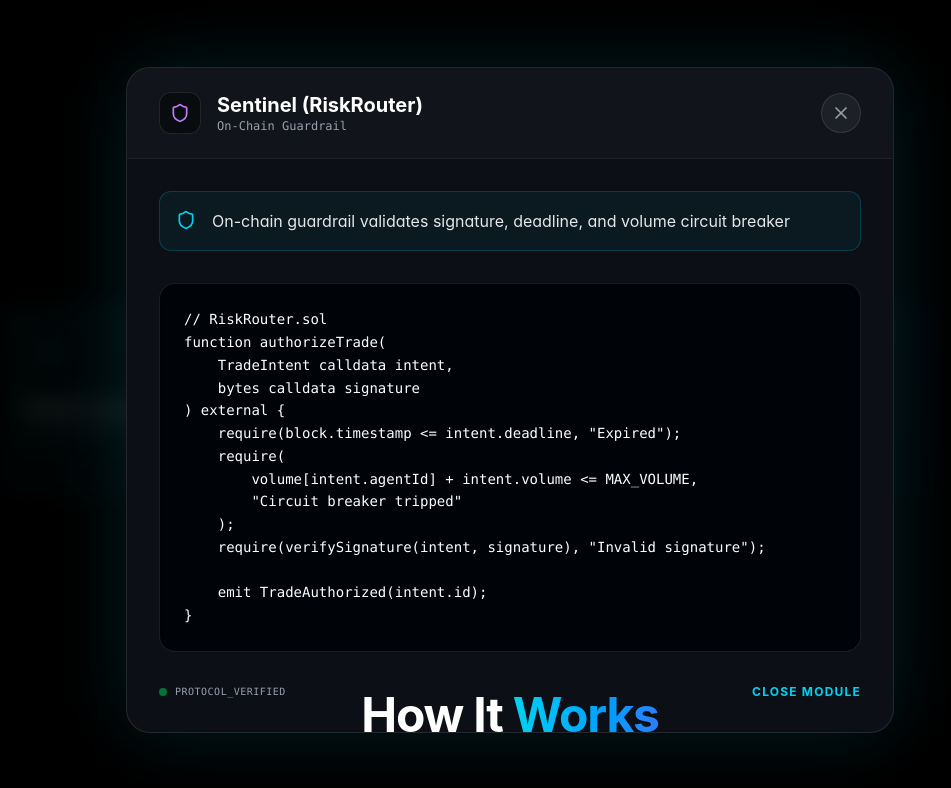
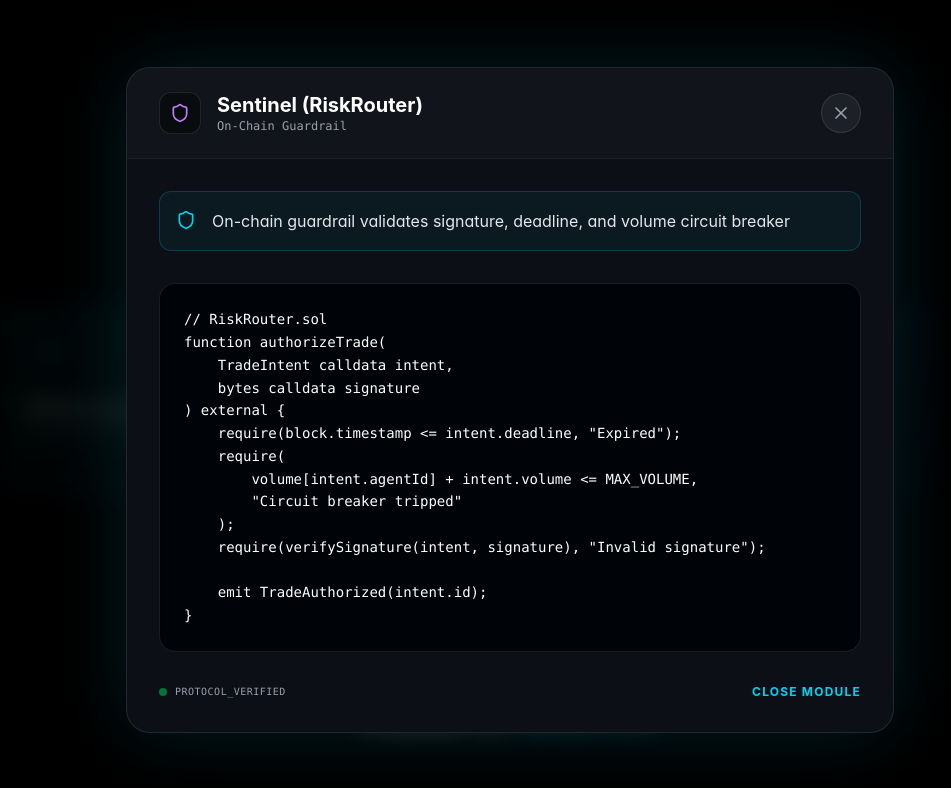
Before and after one commit to Kamranislam0123/vertex_agents_landing_page, a Next.js app: page / in a window 1280 px wide. Both pictures are taken after a click on the element 597 px from the left and 1760 px from the top of the page. Shown: the part 1360-2148 px from the top of the page, without its empty margins (130-1081 px from the left). Built offline with nearby package versions, Linux system fonts and the light colour scheme.

Commit message:
feat: add interactive architecture flow component with code visualization modules

```diff
--- a/app/components/ArchitectureFlow.tsx
+++ b/app/components/ArchitectureFlow.tsx
@@ -23,8 +23,7 @@
     types: INTENT_TYPES,
     primaryType: 'TradeIntent',
     message: intent
-  });
-}`
+  });}`
   },
   {
     id: "sentinel",
@@ -160,15 +159,16 @@
             </div>
           ))}
         </div>
+      </div>
 
-        {/* Improved Code Popup */}
+      {/* Improved Code Popup (moved outside of z-10 container to avoid stacking context issues) */}
       <AnimatePresence>
         {activeNode && activeData && (
           <motion.div
             initial={{ opacity: 0 }}
             animate={{ opacity: 1 }}
             exit={{ opacity: 0 }}
-              className="fixed inset-0 z-50 flex items-center justify-center p-4 bg-black/80 backdrop-blur-md"
+            className="fixed inset-0 z-[99999] flex items-center justify-center p-4 bg-black/80 backdrop-blur-md"
           >
             <motion.div
               ref={popupRef}
@@ -230,7 +230,6 @@
           </motion.div>
         )}
       </AnimatePresence>
-      </div>
     </section>
   );
 }
```
Lines whose indentation alone changed are shown as unchanged.
